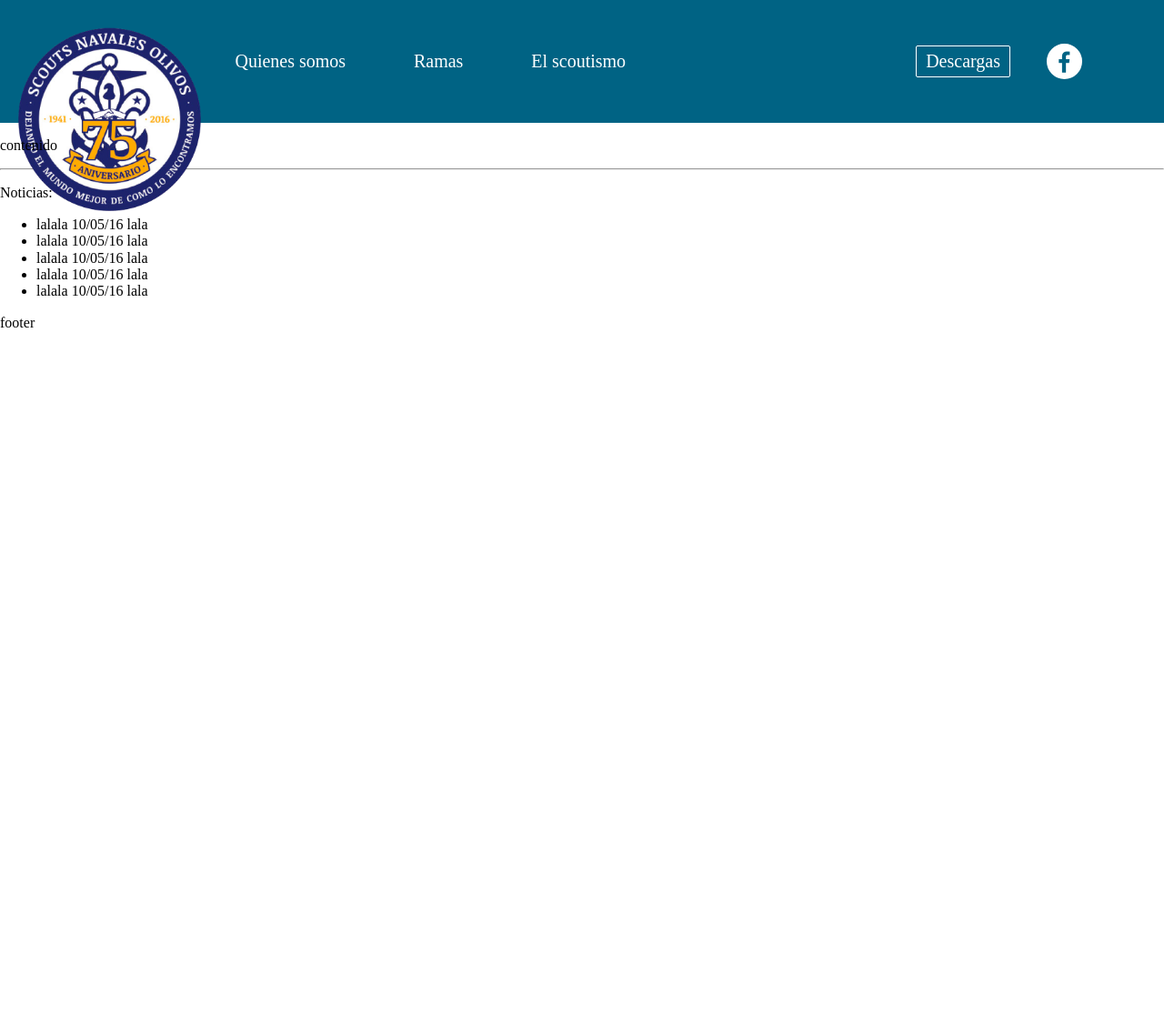
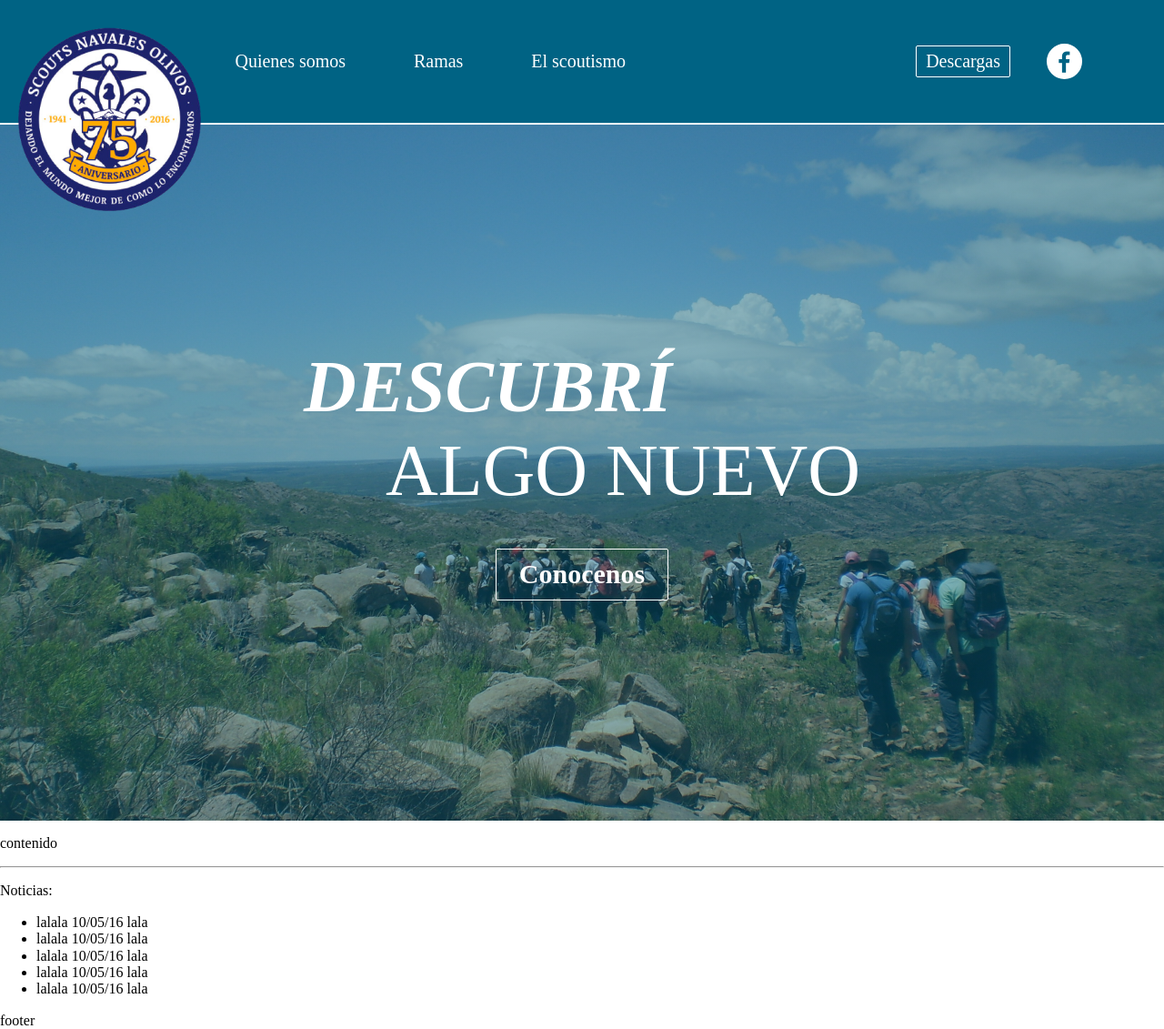
Before and after one commit to martov1/snoweb, a Jekyll site: the page built from index.html, in a window 1280 px wide. Shown: the whole page at 91% size. Built offline with Jekyll 4.4.1, drawn with Linux system fonts in a browser that asks for light colours; Markdown is read by kramdown in place of the engine named in the settings; before the commit the page ends 900 px from its top, so only the background shows below that.

Commit message:
started home page and hero image

```diff
--- /dev/null
+++ b/_layouts/layout-home.html
@@ -0,0 +1,16 @@
+---
+layout: layout-default
+---
+
+<!-- Este es el layout para la pagina principal -->
+
+<div class="default-hero-section">
+    <div class="default-hero-section__titles">
+        <span >DESCUBRÍ</span>
+        <span > ALGO NUEVO</span>
+        <a class="button"> Conocenos</a>
+    </div>
+</div>
+
+
+{{content}}
--- a/index.html
+++ b/index.html
@@ -1,5 +1,5 @@
 ---
-layout: layout-default
+layout: layout-home
 ---
 
 <p>contenido</p>
--- a/sass/_partials/includes/header.scss
+++ b/sass/_partials/includes/header.scss
@@ -3,6 +3,7 @@ header {
     min-height: 81px;
     background-color: $headerColor;
     display: flex;
+    border-bottom: 2px white solid;
 
     #logo {
         height: $headerHeight;
--- /dev/null
+++ b/sass/_partials/layouts/home.scss
@@ -0,0 +1,34 @@
+.default-hero-section {
+    display: flex;
+    flex-direction: column;
+    justify-content: center;
+    align-items: center;
+    height: 100vh - $headerHeight;
+    background: linear-gradient(rgba(0, 99, 132, 0.45), rgba(0, 99, 132, 0.45)), url("../assets/images/bg1.JPG");
+    background-size: cover;
+    background-position: center;
+    font-size: 80px;
+    color: white;
+
+    .default-hero-section__titles {
+        display: flex;
+        flex-direction: column;
+    }
+
+    div span:first-child {
+        font-style: italic;
+        font-weight: 900;
+    }
+
+    div span:nth-child(2) {
+        margin-left: 90px;
+    }
+
+    div a:nth-child(3) {
+        font-size: 30px;
+        align-self: center;
+        font-weight: 900;
+        padding: 10px 25px 10px 25px;
+        margin-top: 40px;
+    }
+}
--- a/sass/styles.scss
+++ b/sass/styles.scss
@@ -17,6 +17,7 @@ $headerColor: #006384;
 @import 'other/elements.scss';
 @import 'includes/header.scss';
 
+@import 'layouts/home.scss';
 
 /***********
 estilos compartidos
```
Also changed, not shown: assets/images/bg1.JPG (added).
